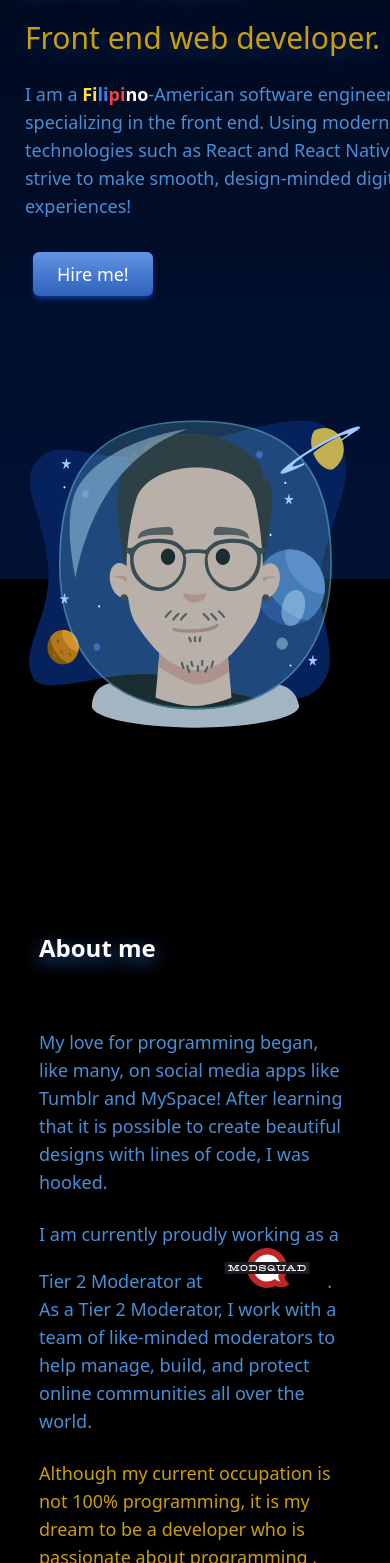
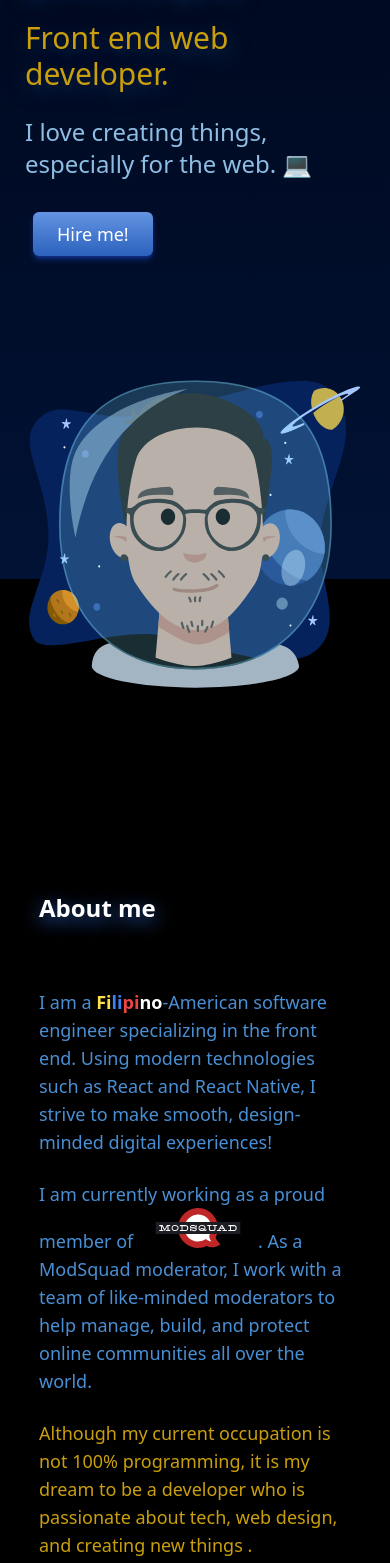
Before and after one commit to juuuuurien/portfolio, a Next.js app: page / in a window 390 px wide. Shown: the part 265-1828 px from the top of the page. Built offline with nearby package versions, Linux system fonts and the light colour scheme.

Commit message:
fixed responsive bugs and overflow-x preventing animations

```diff
--- a/components/Content/About/About.js
+++ b/components/Content/About/About.js
@@ -16,10 +16,9 @@ const About = ({ setNavHighlight }) => {
   };
 
   const container = {
-    hidden: { y: -10, opacity: 0, rotate: -10 },
+    hidden: { y: -10, opacity: 0 },
     shown: {
       y: 0,
-      rotate: 0,
       opacity: 1,
       transition: {
         ease: "easeOut",
@@ -44,18 +43,22 @@ const About = ({ setNavHighlight }) => {
       whileInView={"shown"}
       exit="exit"
       className="flex flex-col mx-auto py-[8rem] lg:max-w-[45%] max-w-[80%] gap-6"
-      viewport={{ once: true, amount: 0.5 }}
+      viewport={{ once: true, amount: 0.2 }}
     >
       <motion.h3 variants={children} className="section-heading mb-10 ">
         About me
       </motion.h3>
       <motion.p variants={children}>
-        My love for programming began, like many, on social media apps like
-        Tumblr and MySpace! After learning that it is possible to create
-        beautiful designs with lines of code, I was hooked.
+        I am a <strong className="text-yellow-300">Fi</strong>
+        <strong className=" text-blue-500">li</strong>
+        <strong className="text-red-500">pi</strong>
+        <strong className=" text-white">no</strong>-American software engineer
+        specializing in the front end. Using modern technologies such as React
+        and React Native, I strive to make smooth, design-minded digital
+        experiences!
       </motion.p>
       <motion.p variants={children}>
-        I am currently proudly working as a Tier 2 Moderator at{" "}
+        I am currently working as a proud member of{" "}
         <motion.span
           className="inline-block"
           whileHover={{
@@ -68,19 +71,18 @@ const About = ({ setNavHighlight }) => {
           </a>
         </motion.span>
         {
-          ". As a Tier 2 Moderator, I work with a team of like-minded moderators to help manage, build, and protect online communities all over the world. "
+          ". As a ModSquad moderator, I work with a team of like-minded moderators to help manage, build, and protect online communities all over the world. "
         }
       </motion.p>
       <motion.p variants={children} className="text-[#CA9F0D]">
         Although my current occupation is not 100% programming, it is my dream
-        to be a developer who is passionate about programming , web design, and
-        creating new things .
+        to be a developer who is passionate about tech, web design, and creating
+        new things .
       </motion.p>
       <motion.p variants={children}>
         Other than coding, I like to travel, paint, cook, and eat!
       </motion.p>
       <motion.div
-        // fix here for animation in
         className="flex flex-col justify-center items-center mt-20 gap-10"
         variants={children}
       >
--- a/components/Content/Contact/Contact.js
+++ b/components/Content/Contact/Contact.js
@@ -12,12 +12,12 @@ const Contact = () => {
         {"Contact Me"}
       </motion.h2>
       <p className=" py-10 px-10 lg:max-w-[33%] rounded-md">
-        I am currently looking for all kinds of work. If you want to work
-        together, have any questions, or simply want to say hi, please reach out
-        and I'll get back to you as soon as I can!
+        {
+          " I am currently looking for all kinds of work! If you want to work together, have any questions, or simply want to say hi, please reach out and I'll get back to you as soon as I can!"
+        }
       </p>
       <a href="mailto:Julien24Lopez@gmail.com">
-        <button>Say Hello</button>
+        <button>Say Hello!</button>
       </a>
     </section>
   );
--- a/components/Content/Experience/Experience.js
+++ b/components/Content/Experience/Experience.js
@@ -9,7 +9,7 @@ const containerVariants = {
 
 const imageVariants = {
   hidden: {
-    x: "-5rem",
+    x: "-10vw",
     opacity: 0,
   },
   shown: {
@@ -24,7 +24,7 @@ const imageVariants = {
 
 const descriptionVariants = {
   hidden: {
-    x: "5rem",
+    x: "10vw",
     opacity: 0,
   },
   shown: {
@@ -37,18 +37,18 @@ const descriptionVariants = {
   },
 };
 
-const Experience = ({ setNavHighlight }) => {
+const Experience = () => {
   return (
     <motion.section
       id="My Work"
-      className="flex flex-col min-h-[100vh] lg:px-[10vw] lg:py-[5vh] px-2 justify-center items-center"
+      className="flex flex-col lg:px-[10vw] lg:py-[5vh] px-2 justify-center items-center "
+      initial="hidden"
+      viewport={{ once: true, amount: 0.1 }}
+      whileInView="shown"
     >
       <motion.div
         variants={containerVariants}
-        initial="hidden"
-        whileInView="shown"
         className="flex flex-col items-center lg:max-w-[55vw] max-w-[80vw] gap-10"
-        viewport={{ once: true, amount: 0.5 }}
       >
         <motion.h3
           variants={containerVariants}
@@ -128,9 +128,9 @@ const Experience = ({ setNavHighlight }) => {
           hoverSrc={"/assets/portfolio-display.png"}
           description={
             <p>
-              <strong>Julien's Portfolio</strong> is a web resume built using
-              NextJS as its React framework, Framer Motion as its animation
-              scaffold, and Tailwind as its CSS framework.
+              <strong>{"Julien's Portfolio"}</strong> is a web resume built
+              using NextJS as its React framework, Framer Motion as its
+              animation scaffold, and Tailwind as its CSS framework.
             </p>
           }
         />
--- a/components/Content/Experience/Project.js
+++ b/components/Content/Experience/Project.js
@@ -36,7 +36,7 @@ const Project = ({
         className={`${imgPos} relative  lg:row-start-1 lg:row-end-2 row-start-1 row-end-6 z-0 shadow-md`}
       >
         <a className="group" href={href} target="_new">
-          <img className="rounded-md z-0   w-[100%]" src={hoverSrc} />
+          <img className="rounded-md z-0  w-[100%]" src={hoverSrc} />
           <img
             className="rounded-md top-[0]  w-[100%] z-10 brightness-50 absolute group-hover:opacity-0 transition-all duration-500 before"
             src={src}
@@ -44,10 +44,12 @@ const Project = ({
           <div className="absolute rounded-md bg-[#030c18] mix-blend-screen top-0 z-[100] w-[100%] group-hover:opacity-0 transition-all " />
         </a>
       </motion.div>
+
       <motion.div
         variants={descriptionVariants}
         className={`${descPos} lg:bg-transparent bg-[#022a68aa] p-5 rounded-md lg:row-start-1 lg:row-end-2 row-start-3 row-end-7 self-center z-10 ${align}`}
       >
+        <a href={href} target="_new">
           <h4 className="lg:px-0 px-6 text-white">{title}</h4>
           <div className="p-6 my-4 rounded-xl lg:rounded-sm lg:bg-[#022a68]">
             {description}
@@ -65,6 +67,7 @@ const Project = ({
               ))}
             </ul>
           </div>
+        </a>
       </motion.div>
     </motion.div>
   );
--- a/components/Content/Homepage/Homepage.js
+++ b/components/Content/Homepage/Homepage.js
@@ -50,7 +50,7 @@ const Homepage = () => {
     <div className="flex lg:flex-row flex-col pt-[20vh] xl:pt-0 xl:px-[25vw] px-[25px] justify-center align-center min-h-[100vh]">
       <motion.section
         id="Home"
-        className="flex flex-col gap-6 align-center justify-center min-w-[440px]"
+        className="flex flex-col gap-6 align-center justify-center lg:min-w-[440px]"
         variants={container}
         initial="hidden"
         whileInView={"shown"}
@@ -78,15 +78,9 @@ const Homepage = () => {
         <motion.h2 className="subheading font-light" variants={children}>
           Front end web developer.
         </motion.h2>
-        <motion.p variants={children} className="max-w-lg  ">
-          I am a <strong className="text-yellow-300">Fi</strong>
-          <strong className=" text-blue-500">li</strong>
-          <strong className="text-red-500">pi</strong>
-          <strong className=" text-white">no</strong>-American software engineer
-          specializing in the front end. Using modern technologies such as React
-          and React Native, I strive to make smooth, design-minded digital
-          experiences!
-        </motion.p>
+        <motion.h3 variants={children} className="max-w-lg font-normal">
+          I love creating things, especially for the web. 💻
+        </motion.h3>
         <motion.p variants={children}>
           <a href="mailto:Julien24Lopez@gmail.com">
             <button>Hire me!</button>
--- a/styles/globals.css
+++ b/styles/globals.css
@@ -3,8 +3,14 @@
 @tailwind utilities;
 
 @layer base {
+
+  #root {
+    overflow-x: hidden;
+    @apply scroll-smooth h-[100%] w-[100%] overflow-x-hidden m-0 p-0 scrollbar-thin;
+  }
+
   html {
-    @apply scroll-smooth overflow-x-hidden scrollbar-thin;
+    @apply scroll-smooth h-[100%] w-[100%] overflow-x-hidden m-0 p-0 scrollbar-thin;
   }
 
   body {
```
Lines whose indentation alone changed are shown as unchanged.
